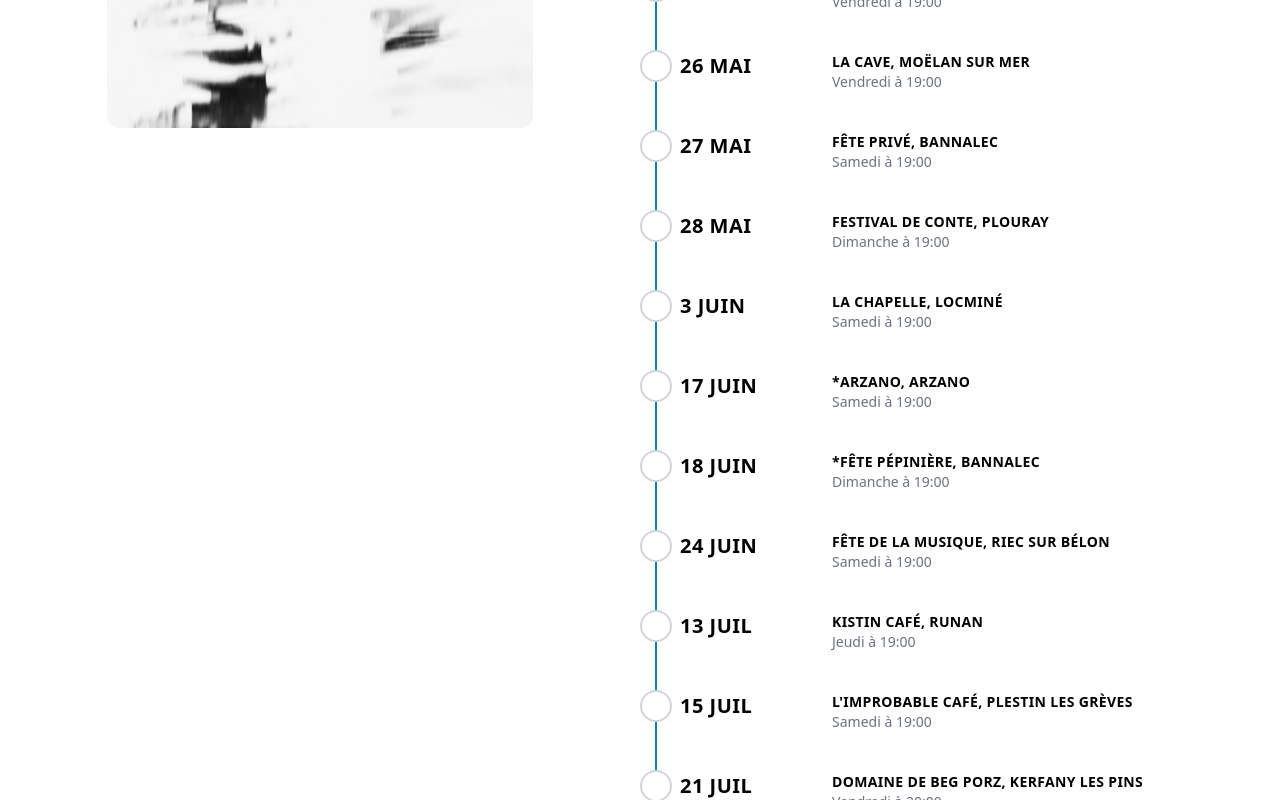
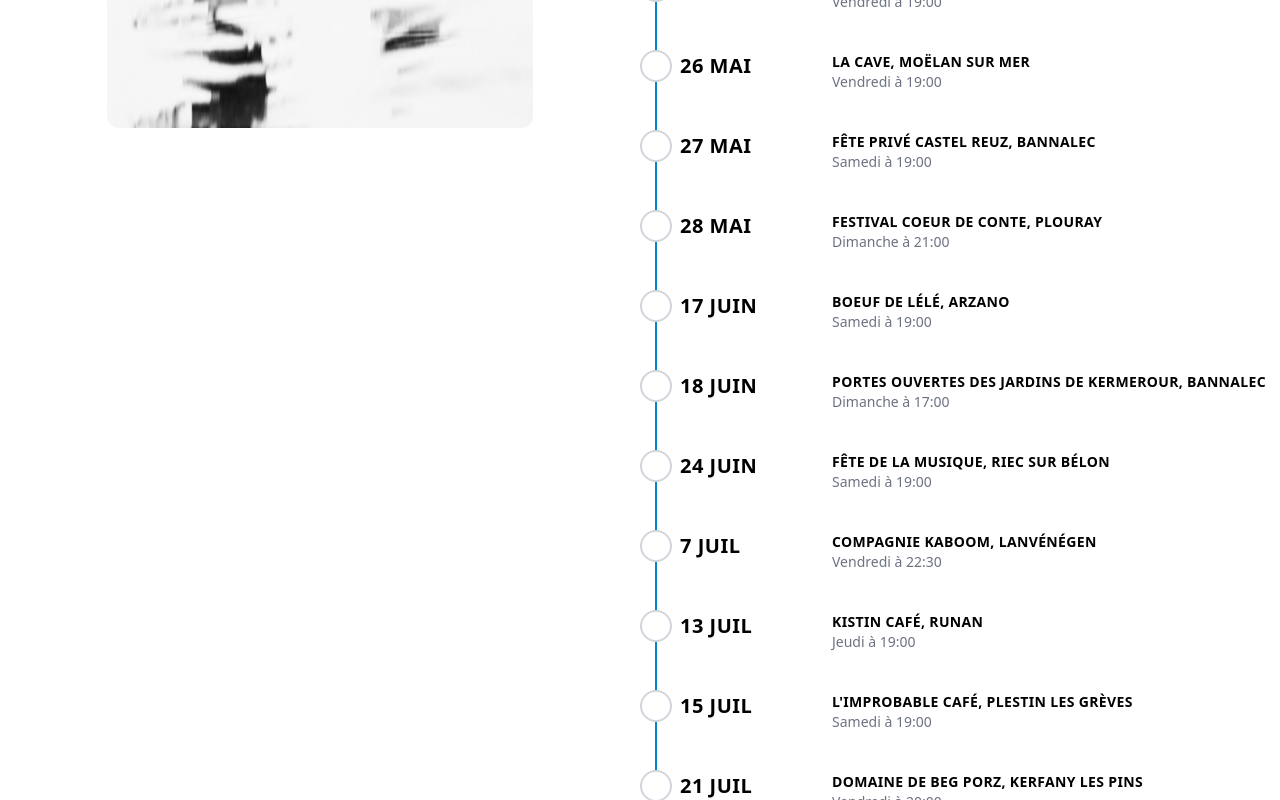
Before and after one commit to AlexandreKempf/en-tete-a-texte, a SvelteKit app: page /concerts in a window 1280 px wide. Shown: the part 640-1440 px from the top of the page. Built offline with nearby package versions, Linux system fonts and the light colour scheme.

Commit message:
Concerts

```diff
--- a/src/routes/concerts/+page.svelte
+++ b/src/routes/concerts/+page.svelte
@@ -38,27 +38,27 @@
 		},
 		{
 			date: new Date(2023, 4, 27, 19, 0),
-			place: "Fête Privé, Bannalec"
+			place: "Fête Privé Castel Reuz, Bannalec"
 		},
 		{
-			date: new Date(2023, 4, 28, 19, 0),
-			place: "Festival de Conte, Plouray"
-		},
-		{
-			date: new Date(2023, 5, 3, 19, 0),
-			place: "La Chapelle, Locminé"
+			date: new Date(2023, 4, 28, 21, 0),
+			place: "Festival Coeur de Conte, Plouray"
 		},
 		{
 			date: new Date(2023, 5, 17, 19, 0),
-			place: "*Arzano, Arzano"
+			place: "Boeuf de Lélé, Arzano"
 		},
 		{
-			date: new Date(2023, 5, 18, 19, 0),
-			place: "*Fête Pépinière, Bannalec"
+			date: new Date(2023, 5, 18, 17, 0),
+			place: "Portes ouvertes des Jardins de Kermerour, Bannalec"
 		},
 		{
 			date: new Date(2023, 5, 24, 19, 0),
 			place: "Fête de la musique, Riec Sur Bélon"
+		},
+		{
+			date: new Date(2023, 6, 7, 22, 30),
+			place: "Compagnie Kaboom, Lanvénégen"
 		},
 		{
 			date: new Date(2023, 6, 13, 19, 0),
@@ -77,7 +77,15 @@
 			place: "Domaine de Beg Porz, Kerfany Les Pins"
 		},
 		{
-			date: new Date(2023, 7, 20, 19, 0),
+			date: new Date(2023, 7, 5, 18, 0),
+			place: "Fête Village, Kerbors"
+		},
+		{
+			date: new Date(2023, 7, 18, 22, 30),
+			place: "Compagnie Kaboom, Lanvénégen"
+		},
+		{
+			date: new Date(2023, 7, 19, 16, 0),
 			place: "Nuit des love shacks, Nizon"
 		},
 		{
```
